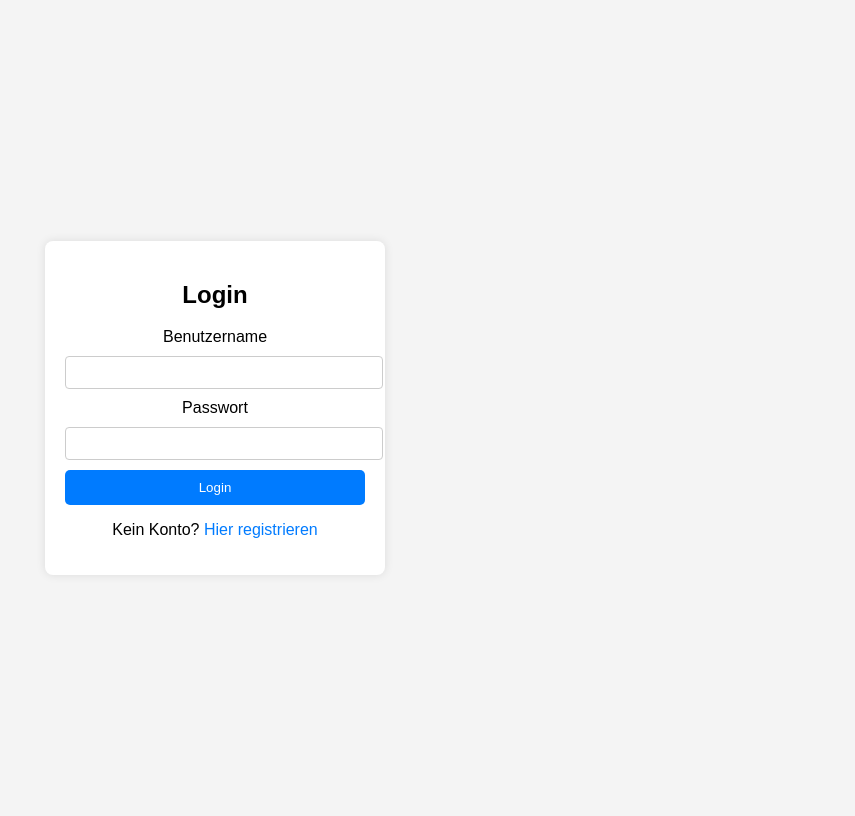
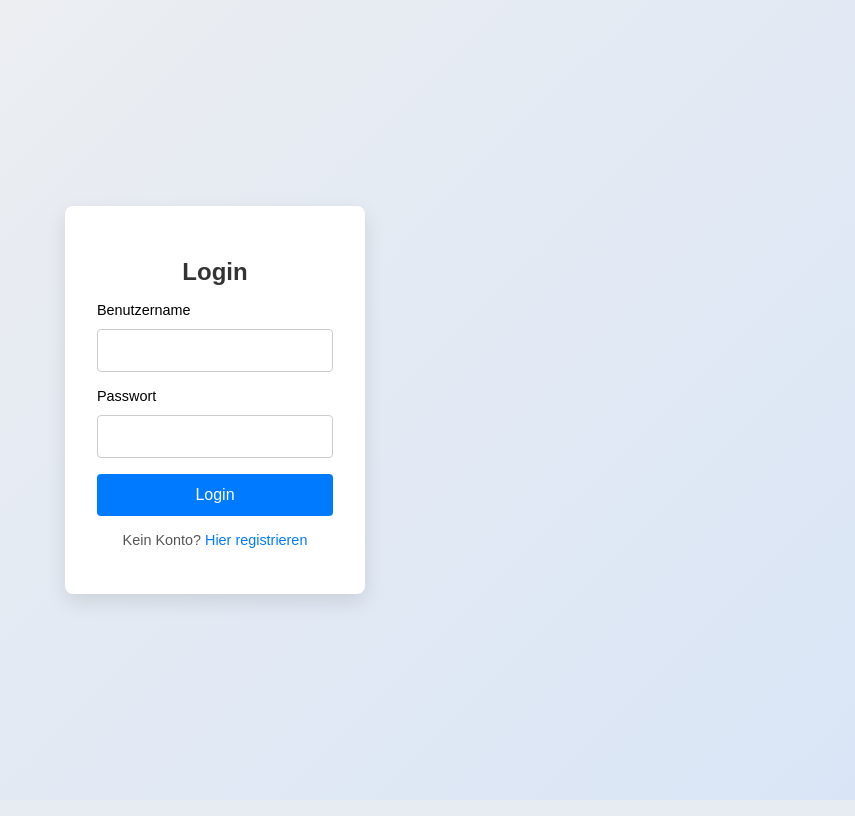
Before and after one commit to Wxrzd/Haushaltsbuch, a Django app: page / in a window 1280 px wide. Shown: the whole page, without its empty margins (425-1280 px from the left). Run offline with Django 5.2, Linux system fonts and the light colour scheme.

Commit message:
Füge CSS-Stile für das Login-Layout hinzu und optimiere die Hauptseite mit einer Navbar und einer Buchungstabelle

```diff
--- /dev/null
+++ b/core/static/css/login.css
@@ -0,0 +1,98 @@
+/* 1) Grundlegende Layout-Einstellungen */
+* {
+    box-sizing: border-box;
+}
+body {
+    font-family: Arial, sans-serif;
+    display: flex;
+    justify-content: center;
+    align-items: center;
+    height: 100vh;
+    margin: 0;
+    /* Optionaler Farbverlauf im Hintergrund */
+    background: linear-gradient(135deg, #f0f0f0 0%, #d9e5f6 100%);
+}
+
+/* 2) Container für den Login-Bereich */
+.login-container {
+    background: white;
+    padding: 2rem;
+    border-radius: 8px;
+    min-width: 300px;
+    box-shadow: 0 8px 20px rgba(0, 0, 0, 0.1);
+    text-align: center;
+}
+
+/* 3) Überschrift */
+.login-container h2 {
+    margin-bottom: 1rem;
+    font-weight: 600;
+    color: #333;
+}
+
+/* 4) Formular-Layout */
+form {
+    display: flex;
+    flex-direction: column;
+    gap: 1rem;
+}
+label {
+    font-size: 0.9rem;
+    text-align: left;
+    margin-bottom: -5px; /* damit das Label näher an das Input-Feld rückt */
+}
+input {
+    padding: 0.75rem;
+    width: 100%;
+    border: 1px solid #ccc;
+    border-radius: 4px;
+    font-size: 0.95rem;
+    transition: border-color 0.3s ease;
+}
+input:focus {
+    outline: none;
+    border-color: #007BFF;
+}
+
+/* 5) Button-Styles */
+button {
+    background-color: #007BFF;
+    color: white;
+    border: none;
+    padding: 0.75rem;
+    font-size: 1rem;
+    cursor: pointer;
+    border-radius: 4px;
+    transition: background-color 0.3s ease;
+}
+button:hover {
+    background-color: #0056b3;
+}
+
+/* 6) Registrierungslink */
+p {
+    margin-top: 1rem;
+    font-size: 0.9rem;
+    color: #555;
+}
+a {
+    text-decoration: none;
+    color: #007BFF;
+}
+a:hover {
+    text-decoration: underline;
+}
+
+/* 7) Fehlermeldungen */
+.error-message {
+    color: red;
+    font-size: 0.85rem;
+    margin-top: -5px;
+}
+
+/* 8) Responsivität für sehr kleine Geräte */
+@media (max-width: 360px) {
+    .login-container {
+        width: 90%;
+    }
+}
--- a/core/templates/core/login.html
+++ b/core/templates/core/login.html
@@ -1,58 +1,11 @@
+{% load static %}
 <!DOCTYPE html>
 <html lang="de">
 <head>
     <meta charset="UTF-8">
     <meta name="viewport" content="width=device-width, initial-scale=1.0">
     <title>Login</title>
-    <style>
-        body {
-            font-family: Arial, sans-serif;
-            display: flex;
-            justify-content: center;
-            align-items: center;
-            height: 100vh;
-            background-color: #f4f4f4;
-        }
-        .login-container {
-            background: white;
-            padding: 20px;
-            border-radius: 8px;
-            box-shadow: 0 0 10px rgba(0, 0, 0, 0.1);
-            text-align: center;
-            width: 300px;
-        }
-        form {
-            display: flex;
-            flex-direction: column;
-            gap: 10px;
-        }
-        input {
-            padding: 8px;
-            width: 100%;
-            border: 1px solid #ccc;
-            border-radius: 4px;
-        }
-        button {
-            background-color: #007BFF;
-            color: white;
-            border: none;
-            padding: 10px;
-            cursor: pointer;
-            border-radius: 5px;
-        }
-        button:hover {
-            background-color: #0056b3;
-        }
-        a {
-            text-decoration: none;
-            color: #007BFF;
-        }
-        .error-message {
-            color: red;
-            font-size: 14px;
-            margin-top: -8px;
-        }
-    </style>
+    <link rel="stylesheet" href="{% static 'css/login.css' %}">
 </head>
 <body>
 
@@ -79,7 +32,10 @@
 
         <button type="submit">Login</button>
     </form>
-    <p>Kein Konto? <a href="{% url 'registrierung' %}">Hier registrieren</a></p>
+    <p>
+        Kein Konto?
+        <a href="{% url 'registrierung' %}">Hier registrieren</a>
+    </p>
 </div>
 
 </body>
```
Also changed, not shown: core/static/css/style.css (added, +9 -0 lines), core/templates/core/base.html (+25 -30 lines), core/templates/core/home.html (+81 -7 lines).
